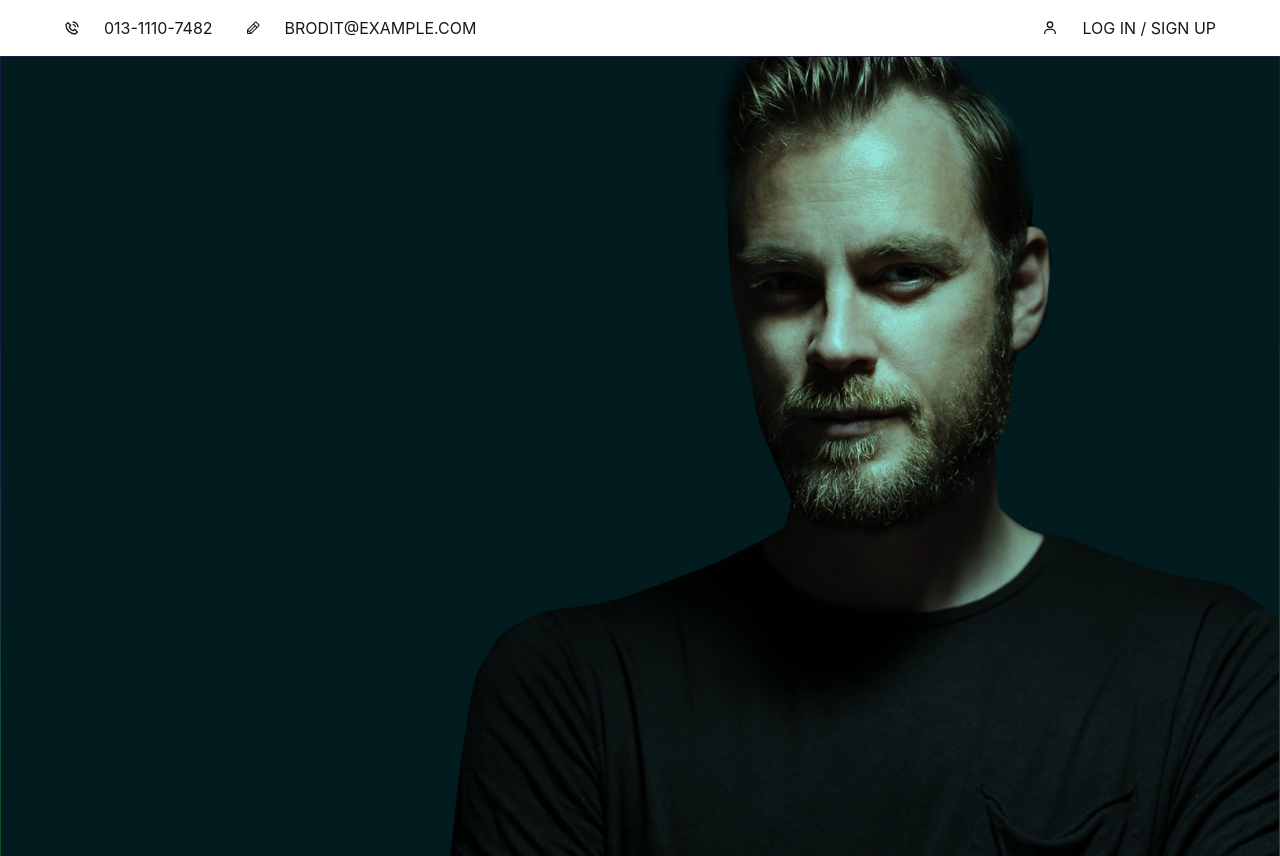
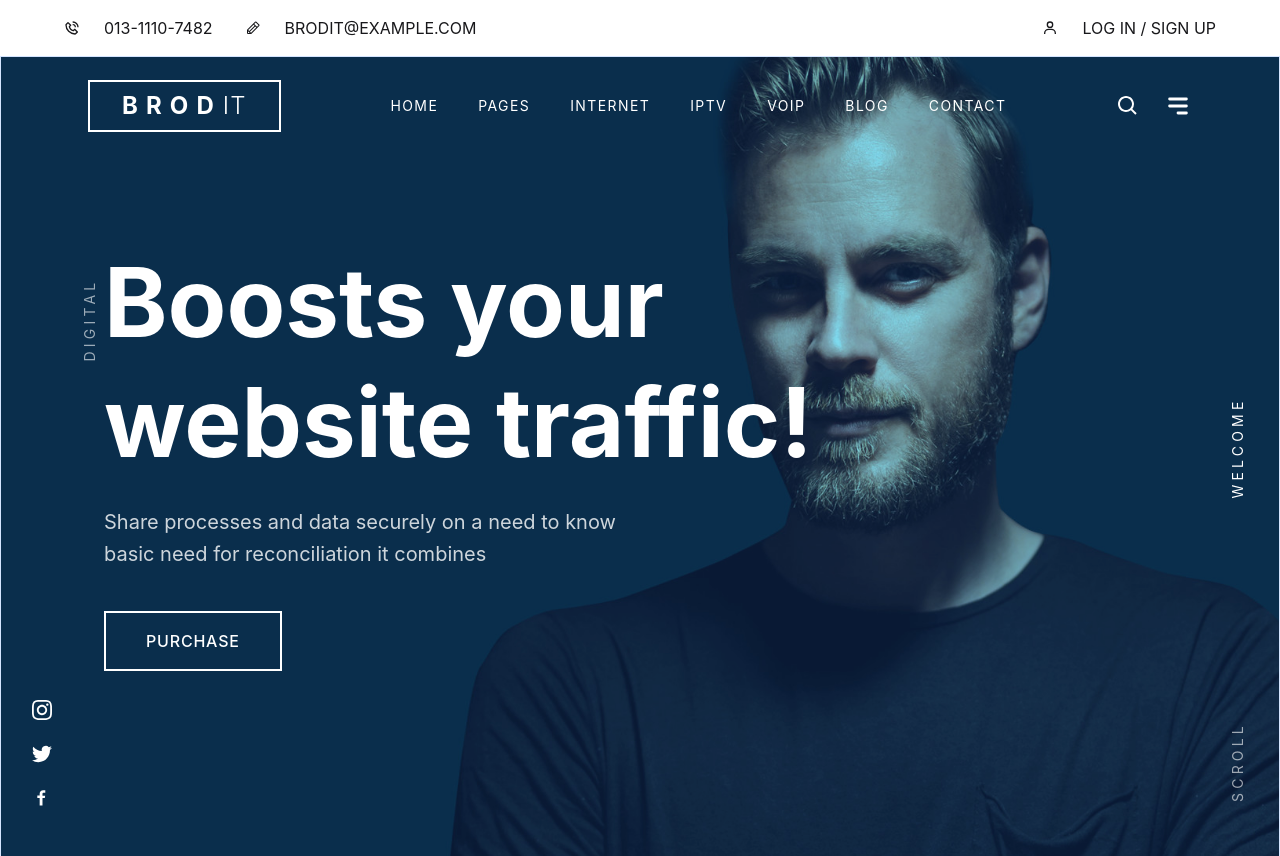
Before and after one commit to aunirudrad/brodit, a React (Vite) app: page / in a window 1280 px wide. Built offline with nearby package versions, Linux system fonts and the light colour scheme.

Commit message:
Hero section added

```diff
--- /dev/null
+++ b/src/components/Banner.jsx
@@ -0,0 +1,19 @@
+import React from 'react';
+import VerticalSlider from './VerticalSlider';
+import HeroSection from './HeroSection';
+
+
+const Banner = () => {
+    return (
+        <div className="relative h-screen w-full overflow-hidden">
+            <VerticalSlider></VerticalSlider>
+
+            <div className="absolute inset-0 bg-blue-500 opacity-20"></div>
+
+            <HeroSection></HeroSection>
+
+        </div>
+    );
+};
+
+export default Banner;
--- /dev/null
+++ b/src/components/HeroNav.jsx
@@ -0,0 +1,41 @@
+import React from 'react';
+import { BiSearch } from 'react-icons/bi';
+import { HiMenuAlt3 } from 'react-icons/hi';
+
+const HeroNav = () => {
+    return (
+        <nav className='absolute top-0 left-0 right-0 z-50 flex justify-between items-center py-6 px-22'>
+            {/* Logo */}
+            <div className='flex items-center'>
+                <div className='border-2 border-white px-8 py-2'>
+                    <h1 className='text-white text-2xl font-bold tracking-wider'>
+                        B R O D<span className='font-light'> IT</span>
+                    </h1>
+                </div>
+            </div>
+
+            {/* Navigation Menu */}
+            <div className='hidden lg:flex items-center gap-10'>
+                <a href="#" className='text-white text-sm tracking-widest hover:text-gray-300 transition-colors'>HOME</a>
+                <a href="#" className='text-white text-sm tracking-widest hover:text-gray-300 transition-colors'>PAGES</a>
+                <a href="#" className='text-white text-sm tracking-widest hover:text-gray-300 transition-colors'>INTERNET</a>
+                <a href="#" className='text-white text-sm tracking-widest hover:text-gray-300 transition-colors'>IPTV</a>
+                <a href="#" className='text-white text-sm tracking-widest hover:text-gray-300 transition-colors'>VOIP</a>
+                <a href="#" className='text-white text-sm tracking-widest hover:text-gray-300 transition-colors'>BLOG</a>
+                <a href="#" className='text-white text-sm tracking-widest hover:text-gray-300 transition-colors'>CONTACT</a>
+            </div>
+
+            {/* Right Side - Search & Menu */}
+            <div className='flex items-center gap-6'>
+                <button className='text-white hover:text-gray-300 transition-colors'>
+                    <BiSearch className='w-6 h-6' />
+                </button>
+                <button className='text-white hover:text-gray-300 transition-colors'>
+                    <HiMenuAlt3 className='w-7 h-7' />
+                </button>
+            </div>
+        </nav>
+    );
+};
+
+export default HeroNav;
--- a/src/components/HeroSection.jsx
+++ b/src/components/HeroSection.jsx
@@ -1,9 +1,66 @@
 import React from 'react';
+import HeroNav from './HeroNav';
 
 const HeroSection = () => {
     return (
-        <div>
+        <div className="px-6 relative z-10 text-white h-full">
+            {/* Hero Navigation */}
+            <HeroNav />
+            {/* Left Side - Vertical DIGITAL Text */}
+            <div className="absolute left-20 top-1/3 -translate-y-1/2">
+                <span className="text-sm tracking-[0.3em] writing-mode-vertical-rl transform rotate-180 uppercase opacity-60">
+                    Digital
+                </span>
+            </div>
 
+            {/* Main Content - Center */}
+            <div className="flex flex-col justify-center items-start h-full px-20 max-w-4xl">
+                <h1 className="text-6xl md:text-7xl lg:text-8xl font-bold leading-tight mb-6">
+                    Boosts your<br />
+                    website traffic!
+                </h1>
+                <p className="text-lg md:text-xl mb-10 max-w-2xl opacity-80 leading-relaxed">
+                    Share processes and data securely on a need to know<br />
+                    basic need for reconciliation it combines
+                </p>
+                <button className="border-2 border-white px-10 py-4 hover:bg-white hover:text-gray-900 transition-all duration-300 tracking-wider uppercase font-medium">
+                    Purchase
+                </button>
+            </div>
+
+            {/* Right Side - Welcome & Navigation */}
+            <div className="absolute right-8 top-1/2 -translate-y-1/2 flex flex-col items-center gap-6">
+                <span className="text-sm tracking-[0.3em] writing-mode-vertical-rl transform rotate-180 uppercase mb-4">
+                    Welcome
+                </span>
+
+            </div>
+
+            {/* Left Bottom - Social Icons */}
+            <div className="absolute left-8 bottom-12 flex flex-col gap-6">
+                <a href="#" className="text-white hover:text-gray-300 transition-colors">
+                    <svg className="w-5 h-5" fill="currentColor" viewBox="0 0 24 24">
+                        <path d="M12 2.163c3.204 0 3.584.012 4.85.07 3.252.148 4.771 1.691 4.919 4.919.058 1.265.069 1.645.069 4.849 0 3.205-.012 3.584-.069 4.849-.149 3.225-1.664 4.771-4.919 4.919-1.266.058-1.644.07-4.85.07-3.204 0-3.584-.012-4.849-.07-3.26-.149-4.771-1.699-4.919-4.92-.058-1.265-.07-1.644-.07-4.849 0-3.204.013-3.583.07-4.849.149-3.227 1.664-4.771 4.919-4.919 1.266-.057 1.645-.069 4.849-.069zm0-2.163c-3.259 0-3.667.014-4.947.072-4.358.2-6.78 2.618-6.98 6.98-.059 1.281-.073 1.689-.073 4.948 0 3.259.014 3.668.072 4.948.2 4.358 2.618 6.78 6.98 6.98 1.281.058 1.689.072 4.948.072 3.259 0 3.668-.014 4.948-.072 4.354-.2 6.782-2.618 6.979-6.98.059-1.28.073-1.689.073-4.948 0-3.259-.014-3.667-.072-4.947-.196-4.354-2.617-6.78-6.979-6.98-1.281-.059-1.69-.073-4.949-.073zm0 5.838c-3.403 0-6.162 2.759-6.162 6.162s2.759 6.163 6.162 6.163 6.162-2.759 6.162-6.163c0-3.403-2.759-6.162-6.162-6.162zm0 10.162c-2.209 0-4-1.79-4-4 0-2.209 1.791-4 4-4s4 1.791 4 4c0 2.21-1.791 4-4 4zm6.406-11.845c-.796 0-1.441.645-1.441 1.44s.645 1.44 1.441 1.44c.795 0 1.439-.645 1.439-1.44s-.644-1.44-1.439-1.44z"/>
+                    </svg>
+                </a>
+                <a href="#" className="text-white hover:text-gray-300 transition-colors">
+                    <svg className="w-5 h-5" fill="currentColor" viewBox="0 0 24 24">
+                        <path d="M23.953 4.57a10 10 0 01-2.825.775 4.958 4.958 0 002.163-2.723c-.951.555-2.005.959-3.127 1.184a4.92 4.92 0 00-8.384 4.482C7.69 8.095 4.067 6.13 1.64 3.162a4.822 4.822 0 00-.666 2.475c0 1.71.87 3.213 2.188 4.096a4.904 4.904 0 01-2.228-.616v.06a4.923 4.923 0 003.946 4.827 4.996 4.996 0 01-2.212.085 4.936 4.936 0 004.604 3.417 9.867 9.867 0 01-6.102 2.105c-.39 0-.779-.023-1.17-.067a13.995 13.995 0 007.557 2.209c9.053 0 13.998-7.496 13.998-13.985 0-.21 0-.42-.015-.63A9.935 9.935 0 0024 4.59z"/>
+                    </svg>
+                </a>
+                <a href="#" className="text-white hover:text-gray-300 transition-colors">
+                    <svg className="w-5 h-5" fill="currentColor" viewBox="0 0 24 24">
+                        <path d="M9.197 21v-9.13H6.373V9.141h2.824V6.917c0-2.803 1.713-4.33 4.214-4.33 1.199 0 2.228.09 2.527.13v2.93h-1.733c-1.36 0-1.623.647-1.623 1.597v2.094h3.24l-.422 2.73h-2.818V21H9.197z"/>
+                    </svg>
+                </a>
+            </div>
+
+            {/* Right Bottom - Scroll Text */}
+            <div className="absolute right-8 bottom-12">
+                <span className="text-sm tracking-[0.3em] writing-mode-vertical-rl transform rotate-180 uppercase opacity-60">
+                    Scroll
+                </span>
+            </div>
         </div>
     );
 };
--- a/src/components/VerticalSlider.jsx
+++ b/src/components/VerticalSlider.jsx
@@ -19,7 +19,7 @@ const VerticalSlider = () => {
         arrows: false
     };
     return (
-        <div style={{ height: "100vh", overflow: "hidden" }}>
+        <div className='absolute w-full h-full object-cover' style={{ height: "100vh", overflow: "hidden" }}>
             <Slider {...settings}>
                 <div>
                     <img src={banner1} style={{ width: "100%", height: "100vh", objectFit: "cover" }} />
--- a/src/index.css
+++ b/src/index.css
@@ -0,0 +1,12 @@
+/* Custom styles for vertical text */
+.writing-mode-vertical-rl {
+  writing-mode: vertical-rl;
+  text-orientation: mixed;
+}
+
+/* Smooth transitions */
+* {
+  transition-property: color, background-color, border-color, text-decoration-color, fill, stroke, opacity, box-shadow, transform, filter, backdrop-filter;
+  transition-timing-function: cubic-bezier(0.4, 0, 0.2, 1);
+  transition-duration: 150ms;
+}
--- a/src/layouts/HomeLayout.jsx
+++ b/src/layouts/HomeLayout.jsx
@@ -1,7 +1,7 @@
 import React from 'react';
 import TopNav from '../components/TopNav';
-import HeroSection from '../components/HeroSection';
-import VerticalSlider from '../components/VerticalSlider';
+import Banner from '../components/Banner';
+
 
 
 
@@ -15,9 +15,8 @@ const HomeLayout = () => {
                 <nav className='max-w-[90%] mx-auto'>
                     <TopNav></TopNav>
                 </nav>
-                <section className='h-screen bg-gradient-to-b from-indigo-950 from-35% to-green-900 to-98%'>
-                    <VerticalSlider></VerticalSlider>
-                    <HeroSection></HeroSection>
+                <section className=''>
+                    <Banner></Banner>
                 </section>
 
             </header>
```
